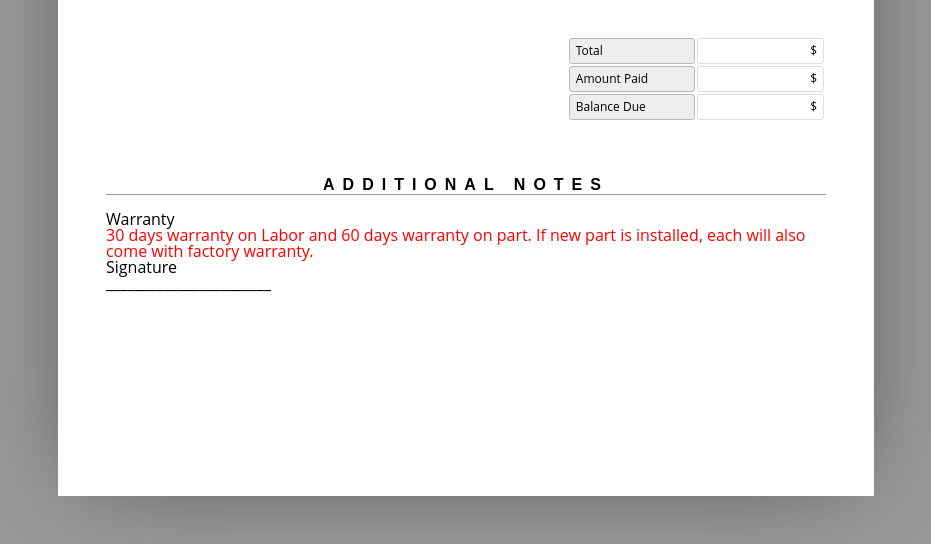
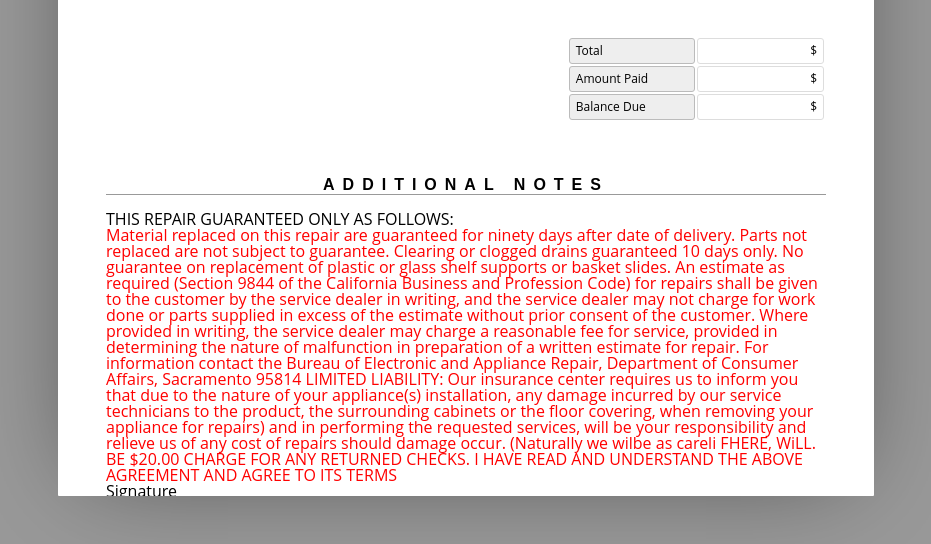
Before and after one commit to KimiNoNawa1610/Royal-Appliance-Services-API, a Flask app: template templates/client_invoice.html in a window 1280 px wide. Shown: the part 608-1152 px from the top of the page, without its empty margins (174-1105 px from the left). Run offline with Flask 2, Linux system fonts and the light colour scheme; the template is opened without the code that fills it, so the values that code supplies are empty; parts of the project's set-up code (start-up, migrations or seed data) failed here and were passed over; some libraries are stand-ins or nearby versions.

Commit message:
Update client_invoice.html

```diff
--- a/templates/client_invoice.html
+++ b/templates/client_invoice.html
@@ -179,8 +179,20 @@ aside h1 { border-color: #999; border-bottom-style: solid; }
 		<aside>
 			<h1><span>Additional Notes</span></h1>
 			<div>
-				<h3>Warranty</h3>
-				<p style="color:red;">30 days warranty on Labor and 60 days warranty on part. If new part is installed, each will also come with factory warranty.</p>
+				<h3>THIS REPAIR GUARANTEED ONLY AS FOLLOWS:</h3>
+				<p style="color:red;">
+					Material replaced on this repair are guaranteed for ninety days after date of delivery. Parts not replaced are not subject to guarantee.
+					Clearing or clogged drains guaranteed 10 days only. No guarantee on replacement of plastic or glass shelf supports or basket slides.
+					An estimate as required (Section 9844 of the California Business and Profession Code) for repairs shall be given to the customer by the
+					service dealer in writing, and the service dealer may not charge for work done or parts supplied in excess of the estimate without prior
+					consent of the customer. Where provided in writing, the service dealer may charge a reasonable fee for service, provided in determining
+					the nature of malfunction in preparation of a written estimate for repair. For information contact the Bureau of Electronic and Appliance
+					Repair, Department of Consumer Affairs, Sacramento 95814
+					LIMITED LIABILITY: Our insurance center requires us to inform you that due to the nature of your appliance(s) installation, any damage
+					incurred by our service technicians to the product, the surrounding cabinets or the floor covering, when removing your appliance for
+					repairs) and in performing the requested services, will be your responsibility and relieve us of any cost of repairs should damage occur.
+					(Naturally we wilbe as careli FHERE, WiLL. BE $20.00 CHARGE FOR ANY RETURNED CHECKS.
+					I HAVE READ AND UNDERSTAND THE ABOVE AGREEMENT AND AGREE TO ITS TERMS</p>
 				<hr>
 				<h3>Signature</h3>
 				<p>_______________________</p>
```
